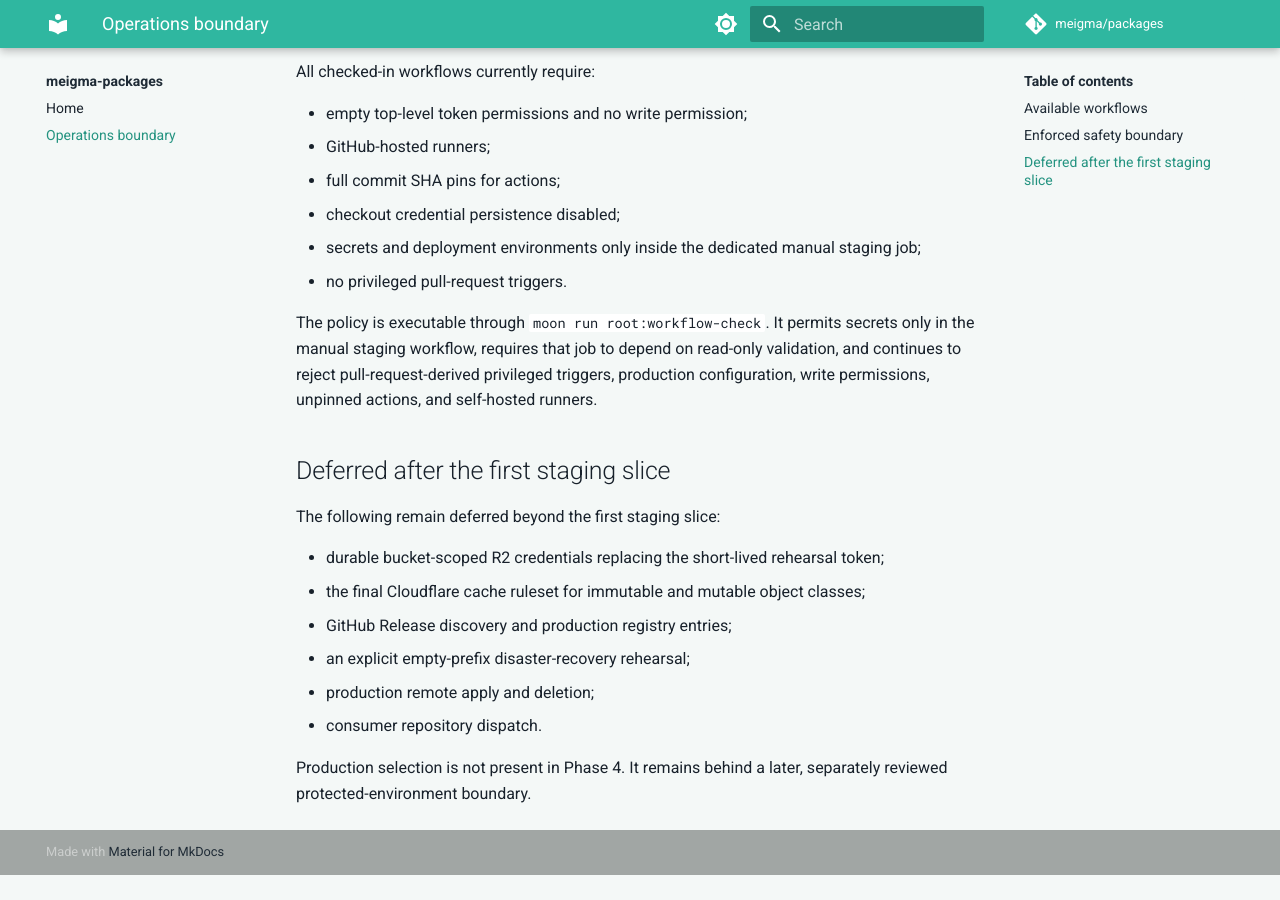
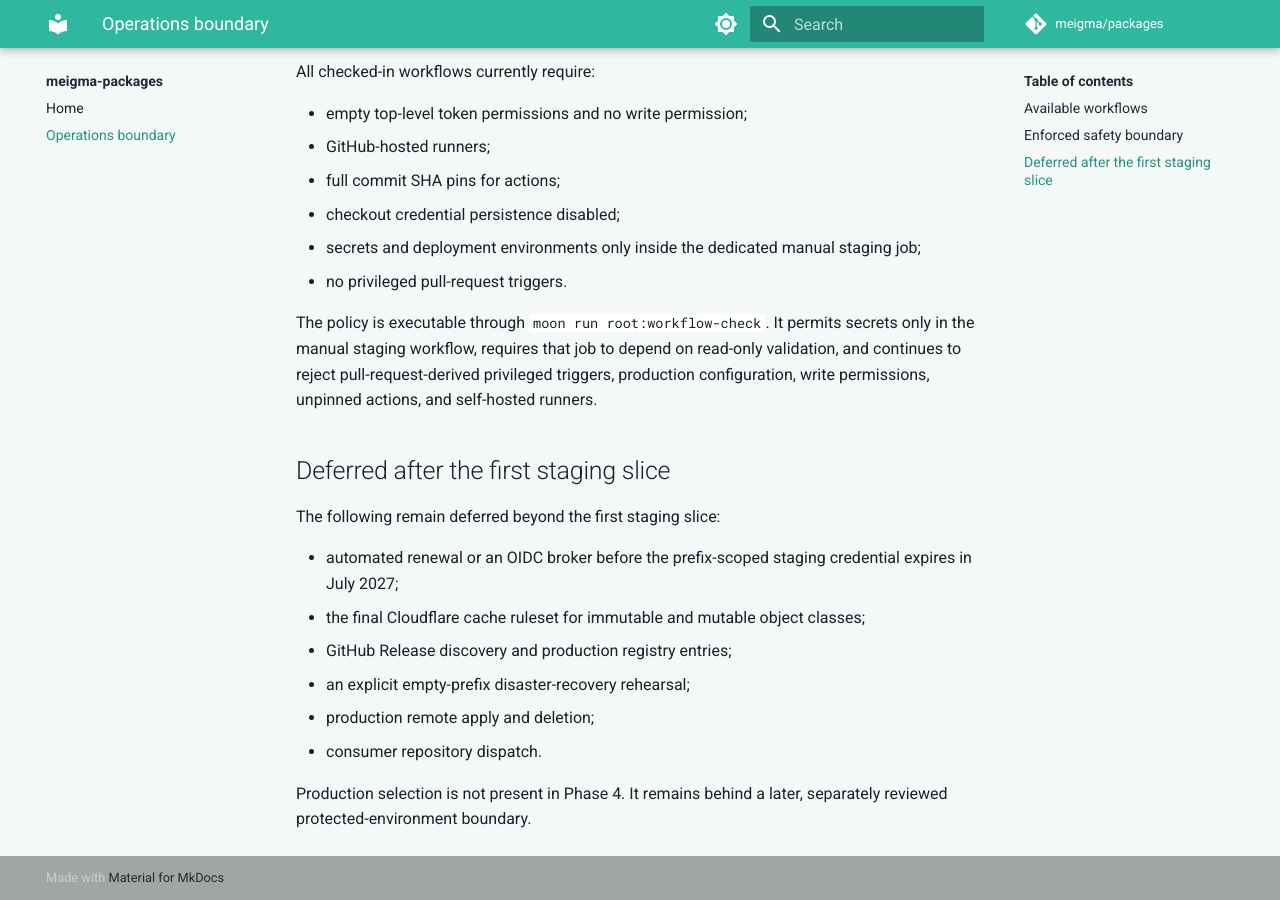
Before and after one commit to meigma/packages, an MkDocs documentation site: the page built from docs/docs/operations.md, in a window 1280 px wide and 900 px high, scrolled down 827 px. Built offline with MkDocs 1.6.1 and Material for MkDocs 9.7.7, drawn with Linux system fonts in a browser that asks for light colours; comment, search, counter and statistics services are not loaded; before the commit the page ends 1702 px from its top, so only the background shows below that.

Commit message:
docs: record one-year staging credential

```diff
--- a/docs/docs/operations.md
+++ b/docs/docs/operations.md
@@ -55,7 +55,7 @@ self-hosted runners.
 
 The following remain deferred beyond the first staging slice:
 
-- durable bucket-scoped R2 credentials replacing the short-lived rehearsal token;
+- automated renewal or an OIDC broker before the prefix-scoped staging credential expires in July 2027;
 - the final Cloudflare cache ruleset for immutable and mutable object classes;
 - GitHub Release discovery and production registry entries;
 - an explicit empty-prefix disaster-recovery rehearsal;
```
